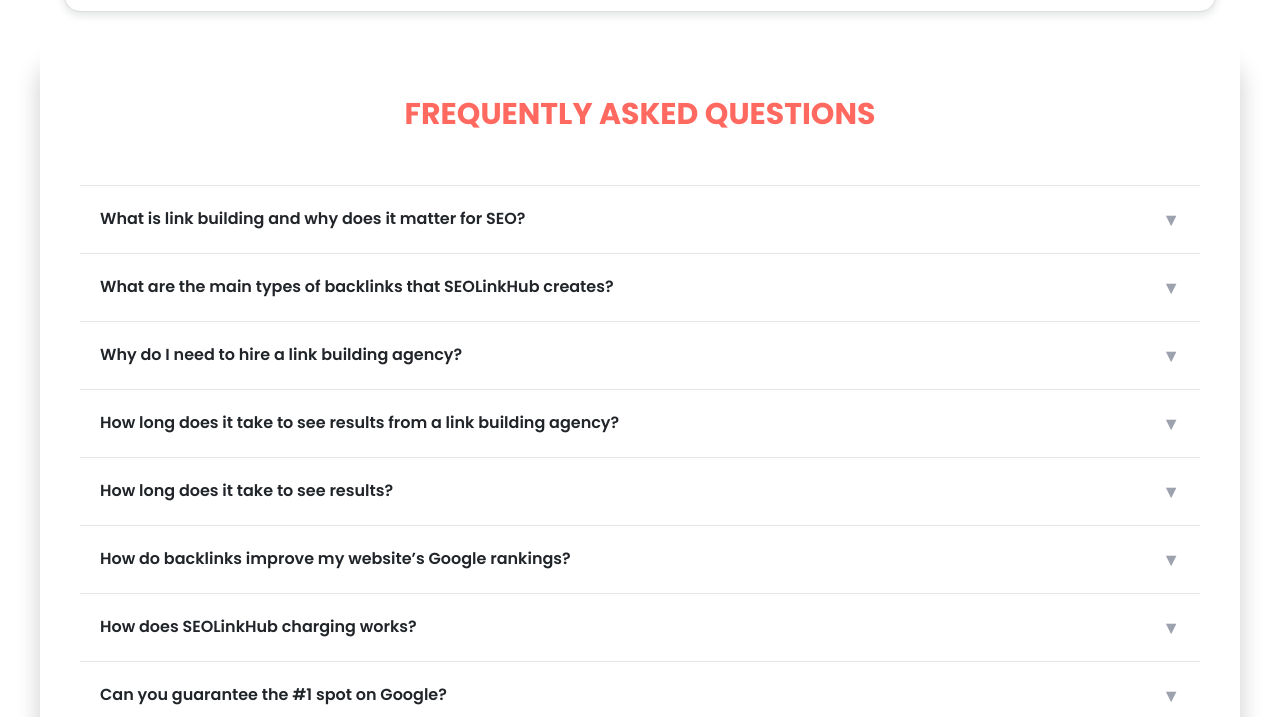
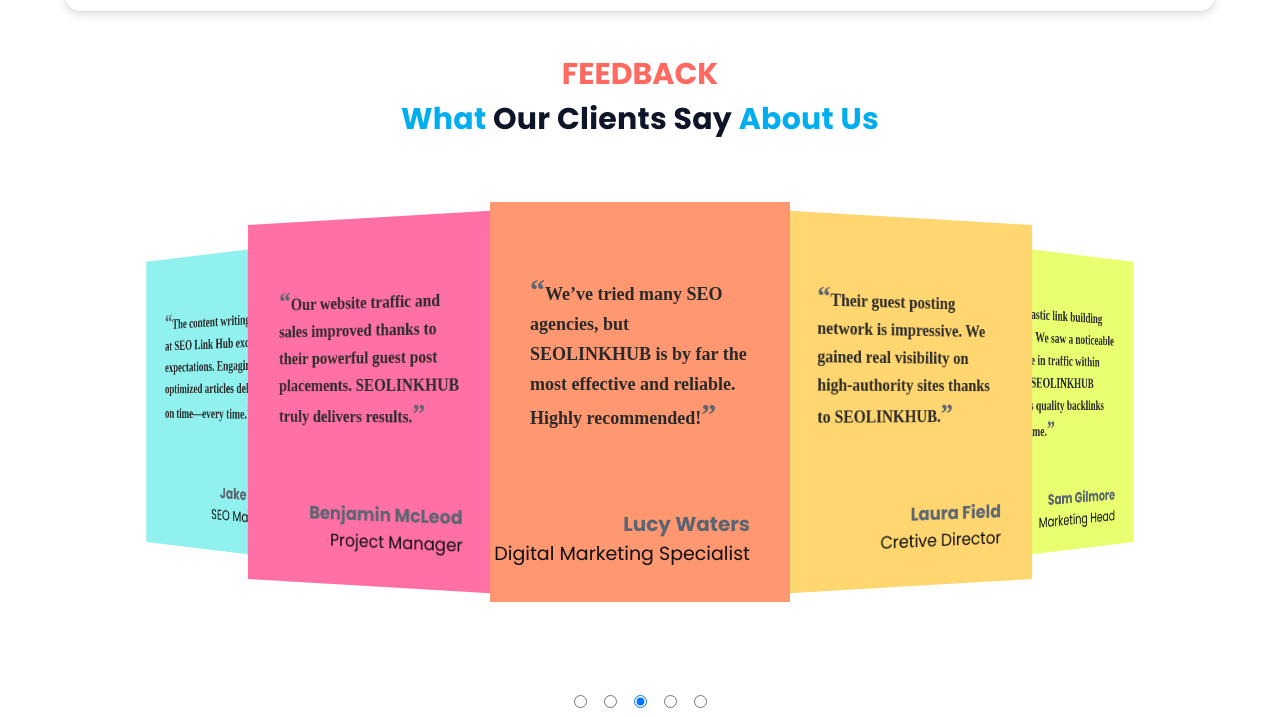
Before and after one commit to debasiskar123/seolinkhub, a plain HTML site: page index.html in a window 1280 px wide. Shown: the part 4563-5280 px from the top of the page. Drawn offline with Linux system fonts and the light colour scheme.

Commit message:
Update index feedback.html

```diff
--- a/index.html
+++ b/index.html
@@ -27,6 +27,7 @@
   <link rel="stylesheet" href="assets/css/subscribe.css">
   <link rel="stylesheet" href="assets/css/common.css">
  <link rel="stylesheet" href="assets/css/faq.css">
+ <link rel="stylesheet" href="assets/css/feedback.css">
 
 </head>
 
@@ -916,6 +917,94 @@
 
 
 
+  <!-- feedback-section -->
+
+
+  <section>
+    <div class="section-heading pt-2 mb-3" style="text-align: center;">
+      <span>feedback</span>
+      <h2>What <em>Our Clients Say</em> <span> About Us</span></h2>
+    </div>
+
+    <section class="feedback-section">
+      <input type="radio" name="position" />
+      <input type="radio" name="position" />
+      <input type="radio" name="position" checked />
+      <input type="radio" name="position" />
+      <input type="radio" name="position" />
+      <section id="feedback-carousel">
+        <div class="feedback-item">
+
+          <div class="feedback">
+            <p class="feedback-text"><span>“</span>The content writing team at SEO Link Hub exceeded expectations.
+              Engaging,
+              optimized articles delivered on time—every time.<span>”</span></p>
+            <div class="feedback-div">
+              <p>Jake Finch</p>
+              <p id="deg">SEO Manager</p>
+            </div>
+
+          </div>
+        </div>
+        <div class="feedback-item">
+
+          <div class="feedback">
+            <p class="feedback-text"><span>“</span>Our website traffic and sales improved thanks to their powerful guest
+              post
+              placements. SEOLINKHUB truly delivers results.<span>”</span></p>
+            <div class="feedback-div">
+              <p>Benjamin McLeod</p>
+              <p id="deg">Project Manager</p>
+            </div>
+
+          </div>
+        </div>
+        <div class="feedback-item">
+
+          <div class="feedback">
+            <p class="feedback-text"><span>“</span>We’ve tried many SEO agencies, but SEOLINKHUB is by far the most
+              effective and
+              reliable. Highly recommended!<span>”</span></p>
+            <div class="feedback-div">
+              <p>Lucy Waters</p>
+
+              <p id="deg">Digital Marketing Specialist</p>
+            </div>
+
+          </div>
+        </div>
+        <div class="feedback-item">
+
+          <div class="feedback">
+            <p class="feedback-text"><span>“</span>Their guest posting network is impressive. We gained real visibility
+              on
+              high-authority sites thanks to SEOLINKHUB.<span>”</span></p>
+            <div class="feedback-div">
+              <p>Laura Field</p>
+              <p id="deg">Cretive Director</p>
+            </div>
+
+          </div>
+        </div>
+        <div class="feedback-item">
+
+          <div class="feedback">
+            <p class="feedback-text"><span>“</span> Fantastic link building service! We saw a noticeable increase in
+              traffic within
+              weeks. SEOLINKHUB delivers quality backlinks every time.<span>”</span></p>
+            <div class="feedback-div">
+              <p>Sam Gilmore</p>
+              <p id="deg">Marketing Head</p>
+            </div>
+
+          </div>
+        </div>
+      </section>
+    </section>
+  </section>
+
+
+
    <!-- FAQ -->
 
 
```
